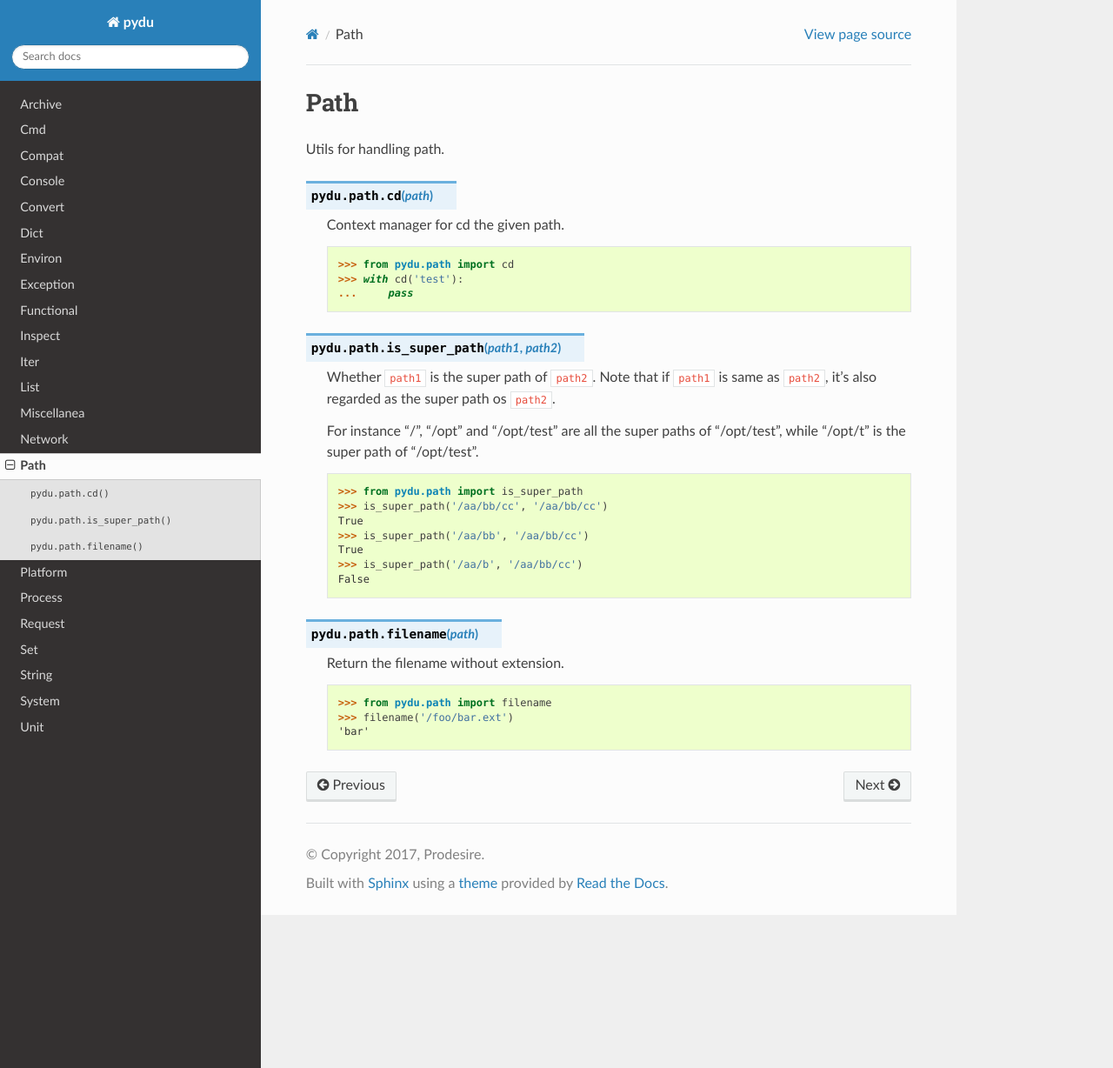
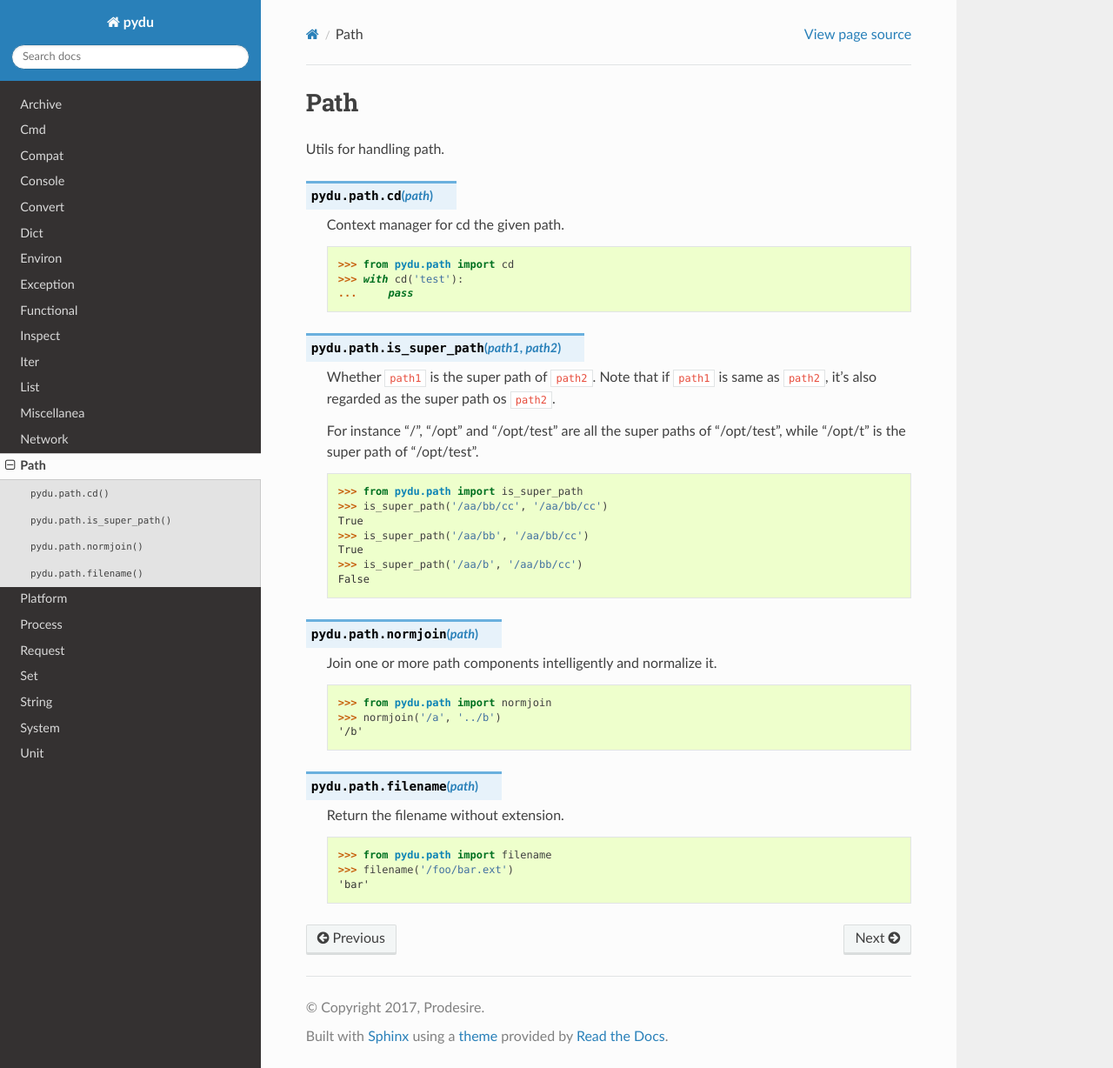
Before and after one commit to flaggo/pydu, a Sphinx documentation site: the page built from docs/path.rst, in a window 1280 px wide and 1228 px high. Shown: the whole window at 87% size. Built offline with Sphinx 7.4.7 and the Read the Docs theme 2.0.0, drawn with Linux system fonts in a browser that asks for light colours.

Commit message:
add doc for path.normjoin

```diff
--- a/docs/path.rst
+++ b/docs/path.rst
@@ -30,6 +30,15 @@ Utils for handling path.
     False
 
 
+.. py:function:: pydu.path.normjoin(path)
+
+    Join one or more path components intelligently and normalize it.
+
+    >>> from pydu.path import normjoin
+    >>> normjoin('/a', '../b')
+    '/b'
+
+
 .. py:function:: pydu.path.filename(path)
 
     Return the filename without extension.
```
